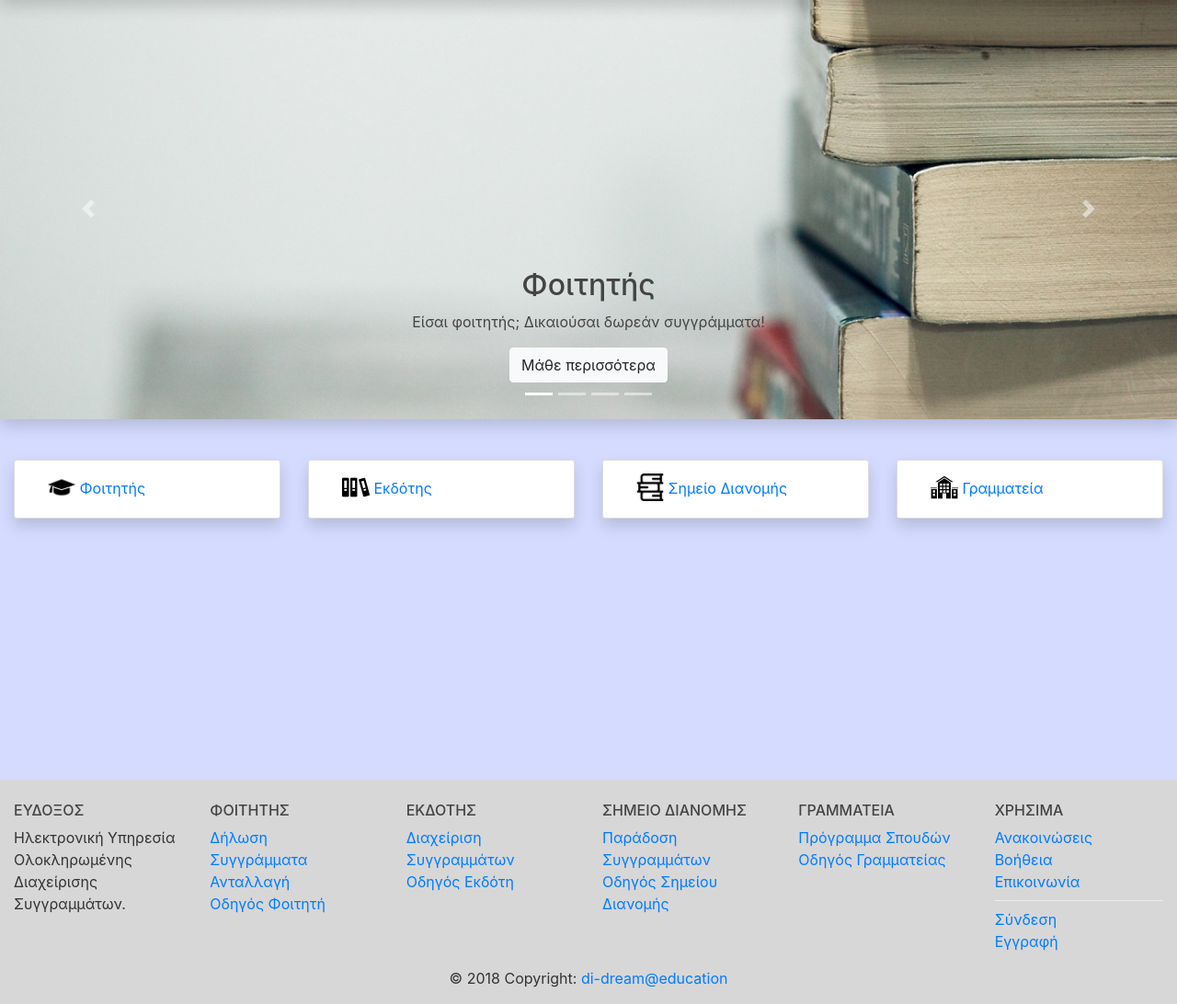
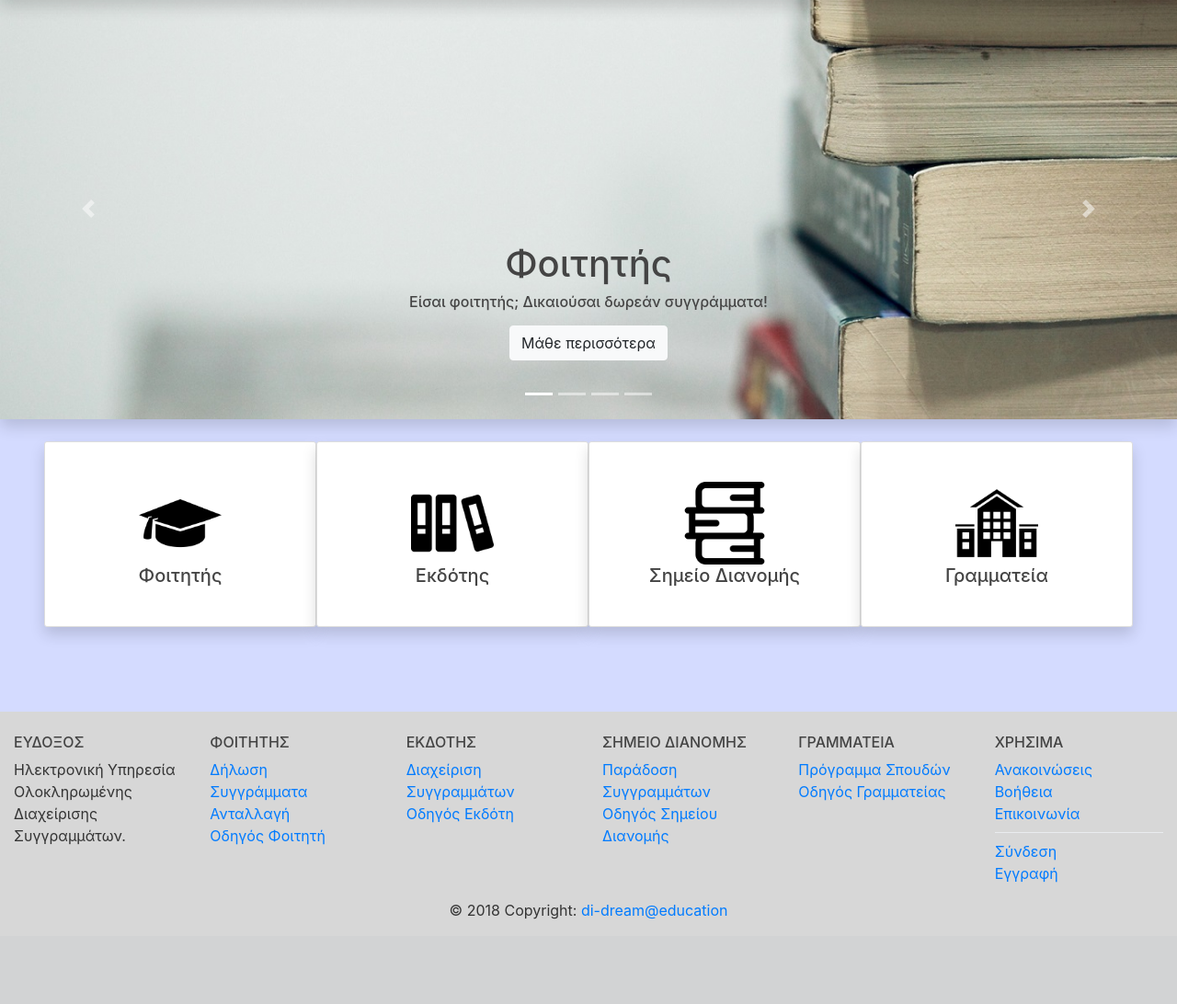
Before and after one commit to pelekoudasq/eudoxus, a Django app: page / in a window 1280 px wide. Shown: the part 84-1176 px from the top of the page at 92% size. After the commit the page ends 1084 px from the top, so only its background shows below. Run offline with Django 3.2, Linux system fonts and the light colour scheme; some libraries are stand-ins or nearby versions.

Commit message:
home blocks added (clear your cache)

```diff
--- a/users/static/users/main.css
+++ b/users/static/users/main.css
@@ -140,3 +140,11 @@ footer {
 .bs-wizard > .bs-wizard-step.complete button.bs-wizard-dot:after{  border: none; padding: 0; content: ' '; width: 14px; height: 14px; background: #17a2b8; border-radius: 50px; position: absolute; top: 8px; left: 8px;}
 .bs-wizard > .bs-wizard-step.active button.bs-wizard-dot{  border: none; padding: 0; position: absolute; width: 30px; height: 30px; display: block; background: #ffcc80; top: 45px; left: 50%; margin-top: -15px; margin-left: -15px; border-radius: 50%;}
 /*END Form Wizard*/
+
+.menubot{
+  transition: box-shadow .3s;
+}
+
+.menubot:hover {
+  box-shadow: 0 16px 28px 0 rgba(0, 0, 0, 0.22), 0 25px 55px 0 rgba(0, 0, 0, 0.21);
+}
--- a/users/templates/users/home.html
+++ b/users/templates/users/home.html
@@ -1,55 +1,8 @@
 {% extends "users/base.html"%}
 {% load static %}
 {% block content %}
-	<!-- <div class="content-section">
-		<div class="col-md-12">
-			<ul class="nav justify-content-center nav-tabs" id="myTab" role="tablist">
-			  <li class="nav-item">
-			    <a class="nav-link active" id="student-tab" data-toggle="tab" href="#student" role="tab" aria-controls="student" aria-selected="true"><img style="display: inline-block; height: 30px; margin-top: -5px" src="{% static '/students-cap.png' %}">  Φοιτητής</a>
-			  </li>
-			  <li class="nav-item">
-			    <a class="nav-link" id="publisher-tab" data-toggle="tab" href="#publisher" role="tab" aria-controls="publisher" aria-selected="false"><img style="display: inline-block; height: 30px; margin-top: -5px" src="{% static '/library.png' %}">  Εκδότης</a>
-			  </li>
-			  <li class="nav-item">
-			    <a class="nav-link" id="distributer-tab" data-toggle="tab" href="#distributer" role="tab" aria-controls="distributer" aria-selected="false"><img style="display: inline-block; height: 30px; margin-top: -5px" src="{% static '/stack-of-books.png' %}">  Σημείο Διανομής</a>
-			  </li>
-			  <li class="nav-item">
-			    <a class="nav-link" id="secretary-tab" data-toggle="tab" href="#secretary" role="tab" aria-controls="secretary" aria-selected="false"><img style="display: inline-block; height: 30px; margin-top: -5px" src="{% static '/school-building.png' %}">  Γραμματεία</a>
-			  </li>
-			</ul>
-			<div class="tab-content" id="myTabContent">
-			  <div class="tab-pane text-center fade show active" id="student" role="tabpanel" aria-labelledby="student-tab">
-			  	<br>
-			  	Οι δηλώσεις και οι διανομές των συγγραμμάτων <br>
-			  	για το Χειμερινό Εξάμηνο 2018 - 2019 <br>
-			  	ξεκίνησαν την <b>Τετάρτη 24 Οκτωβρίου</b> <br>
-			  	και θα ολοκληρωθούν την <b>Παρασκευή 21 Δεκεμβρίου</b>
-			  	<br>
-			  	<br>
-			  	Είσαι νέος φοιτητής;<a class="ml-2" href="{% url 'register' %}">Κάνε εγγραφή</a>
-			  	<br>
-			  	<br>
-			  	<div class="btn-toolbar" role="toolbar" style="justify-content: center;" aria-label="Toolbar with button groups">
-				  <div class="btn-group mr-2" role="group" aria-label="First group">
-				    <a class="btn btn-info" href="{% url 'users-display' %}">ΔΙΑΘΕΣΙΜΑ ΣΥΓΓΡΑΜΜΑΤΑ</a>
+<!--
 </div>
-				  <div class="btn-group" role="group" aria-label="Second group">
-				    <a class="btn btn-info" href="{% url 'users-order' %}">ΔΗΛΩΣΗ ΣΥΓΓΡΑΜΜΑΤΩΝ</a>
-				  </div>
-				</div>
-				<br>
-			  </div>
-			  <div class="tab-pane text-center fade" id="publisher" role="tabpanel" aria-labelledby="publisher-tab">
-			  	<br>
-			  	Οι δηλώσεις και οι διανομές των συγγραμμάτων <br>
-			  	για το Χειμερινό Εξάμηνο 2018 - 2019 <br>
-			  	ξεκίνησαν την <b>Τετάρτη 24 Οκτωβρίου</b> <br>
-			  	και θα ολοκληρωθούν την <b>Παρασκευή 21 Δεκεμβρίου</b>
-			  	<br>
-			  	<br>
-			  	Είστε Εκδοτικός Οίκος ή Αυτοεκδότης χωρίς λογαριασμό στον Εύδοξο;<a class="ml-2" href="{% url 'register' %}">Εγγραφείτε</a>
-			  	<br>
-			  	<br>
 <div class="btn-toolbar" role="toolbar" style="justify-content: center;" aria-label="Toolbar with button groups">
 <div class="btn-group mr-2" role="group" aria-label="First group">
 <button type="button" class="btn btn-info">ΣΥΓΓΡΑΜΜΑΤΑ ΕΚΔΟΤΗ</button>
@@ -58,19 +11,6 @@
 <button type="button" class="btn btn-info">ΟΔΗΓΟΣ ΕΚΔΟΤΗ</button>
 </div>
 </div>
-				<br>
-			  </div>
-			  <div class="tab-pane text-center fade" id="distributer" role="tabpanel" aria-labelledby="distributer-tab">
-			  	<br>
-			  	Οι δηλώσεις και οι διανομές των συγγραμμάτων <br>
-			  	για το Χειμερινό Εξάμηνο 2018 - 2019 <br>
-			  	ξεκίνησαν την <b>Τετάρτη 24 Οκτωβρίου</b> <br>
-			  	και θα ολοκληρωθούν την <b>Παρασκευή 21 Δεκεμβρίου</b>
-			  	<br>
-			  	<br>
-			  	Είστε Βιβλιοπωλείο ή Βιβλιοθήκη χωρίς λογαριασμό στον Εύδοξο;<a class="ml-2" href="{% url 'register' %}">Εγγραφείτε</a>
-			  	<br>
-			  	<br>
 <div class="btn-toolbar" role="toolbar" style="justify-content: center;" aria-label="Toolbar with button groups">
 <div class="btn-group mr-2" role="group" aria-label="First group">
 <button type="button" class="btn btn-info">ΠΑΡΑΔΟΣΗ ΣΥΓΓΡΑΜΜΑΤΩΝ</button>
@@ -79,19 +19,6 @@
 <button type="button" class="btn btn-info">ΟΔΗΓΟΣ ΣΗΜΕΙΟΥ ΔΙΑΝΟΜΗΣ</button>
 </div>
 </div>
-				<br>
-			  </div>
-			  <div class="tab-pane text-center fade" id="secretary" role="tabpanel" aria-labelledby="secretary-tab">
-			  	<br>
-			  	Οι δηλώσεις και οι διανομές των συγγραμμάτων <br>
-			  	για το Χειμερινό Εξάμηνο 2018 - 2019 <br>
-			  	ξεκίνησαν την <b>Τετάρτη 24 Οκτωβρίου</b> <br>
-			  	και θα ολοκληρωθούν την <b>Παρασκευή 21 Δεκεμβρίου</b>
-			  	<br>
-			  	<br>
-			  	Είστε Γραμματεία χωρίς λογαριασμό στον Εύδοξο;<a class="ml-2" href="{% url 'register' %}">Εγγραφείτε</a>
-			  	<br>
-			  	<br>
 <div class="btn-toolbar" role="toolbar" style="justify-content: center;" aria-label="Toolbar with button groups">
 <div class="btn-group mr-2" role="group" aria-label="First group">
 <button type="button" class="btn btn-info">ΠΡΟΓΡΑΜΜΑ ΣΠΟΥΔΩΝ</button>
@@ -99,13 +26,8 @@
 <div class="btn-group" role="group" aria-label="Second group">
 <button type="button" class="btn btn-info">ΟΔΗΓΟΣ ΓΡΑΜΜΑΤΕΙΑΣ</button>
 </div>
-				</div>
-				<br>
-			  </div>
-			</div>
-		</div>
 </div>-->
-	<div id="carousel" class="carousel slide carousel-fade shadow mb-6" data-ride="carousel" data-interval="4000">
+	<div id="carousel" class="carousel slide carousel-fade shadow mb-0" data-ride="carousel" data-interval="4000">
 		<ol class="carousel-indicators">
 			<li data-target="#carousel" data-slide-to="0" class="active"></li>
 			<li data-target="#carousel" data-slide-to="1"></li>
@@ -114,7 +36,6 @@
 		</ol>
 		<div class="carousel-inner" role="listbox">
 			<div class="carousel-item active">
-				<div>
 				<picture>
 					<source srcset="{% static 'new-2000x500.jpg' %}" media="(min-width: 1400px)">
 					<source srcset="{% static 'new-1400x500.jpg' %}" media="(min-width: 769px)">
@@ -122,16 +43,12 @@
 					<img srcset="{% static 'new-600x500.jpg' %}" alt="responsive image" class="d-block img-fluid">
 				</picture>
 				<div class="carousel-caption mr-auto">
-						<div>
-							<h2>Φοιτητής</h2>
-							<p style="color:#444444;">Είσαι φοιτητής; Δικαιούσαι δωρεάν συγγράμματα!</p>
-							<a href="{% url 'users-student' %}" class="btn btn-light">Μάθε περισσότερα</a>
-						</div>
-					</div>
+					<h1>Φοιτητής</h1>
+					<h6 class="mb-3" style="color:#444444;">Είσαι φοιτητής; Δικαιούσαι δωρεάν συγγράμματα!</h6>
+					<a href="{% url 'users-student' %}" class="btn btn-light mb-4">Μάθε περισσότερα</a>
 				</div>
 			</div>
 			<div class="carousel-item">
-				<div>
 				<picture>
 					<source srcset="{% static 'sec-2000x500.jpg' %}" media="(min-width: 1400px)">
 					<source srcset="{% static 'sec-1400x500.jpg' %}" media="(min-width: 769px)">
@@ -139,16 +56,12 @@
 					<img style="-webkit-filter: blur(1px);filter: blur(1px);" srcset="{% static 'sec-600x500.jpg' %}" alt="responsive image" class="d-block img-fluid">
 				</picture>
 				<div class="carousel-caption justify-content-center align-items-center">
-						<div>
-							<h2 style="color:white;">Εκδότης</h2>
-							<p>Είστε εκδότης ακαδημαϊκών συγγραμμάτων; Μπορείτε να συμμετέχετε στο πρόγραμμα Εύδοξος</p>
-							<a href="{% url 'users-about' %}" class="btn btn-light">Μάθε περισσότερα</a>
-						</div>
-					</div>
+					<h1 style="color:white;">Εκδότης</h1>
+					<h6 class="mb-3" style="color:#fff;">Είστε εκδότης ακαδημαϊκών συγγραμμάτων; Μπορείτε να συμμετέχετε στο πρόγραμμα Εύδοξος</h6>
+					<a href="{% url 'users-about' %}" class="btn btn-light mb-4">Μάθε περισσότερα</a>
 				</div>
 			</div>
 			<div class="carousel-item">
-				<div>
 				<picture>
 					<source srcset="{% static 'dis-2000x500.jpg' %}" media="(min-width: 1400px)">
 					<source srcset="{% static 'dis-1400x500.jpg' %}" media="(min-width: 769px)">
@@ -156,16 +69,12 @@
 					<img style="-webkit-filter: blur(3px);filter: blur(3px);" srcset="{% static 'dis-600x500.jpg' %}" alt="responsive image" class="d-block img-fluid">
 				</picture>
 				<div class="carousel-caption justify-content-center align-items-center">
-						<div>
-							<h2 style="color:white;">Σημείο Διανομής</h2>
-							<p>Είστε Βιβλιοπωλείο ή Βιβλιοθήκη και θέλετε να διανείμετε ακαδημαϊκά συγγράμματα;</p>
-							<a class="btn btn-light" href="#">Μάθε περισσότερα</a>
-						</div>
-					</div>
+					<h1 style="color:white;">Σημείο Διανομής</h1>
+					<h6 class="mb-3" style="color:#fff;">Είστε Βιβλιοπωλείο ή Βιβλιοθήκη και θέλετε να διανείμετε ακαδημαϊκά συγγράμματα;</h6>
+					<a class="btn btn-light mb-4" href="#">Μάθε περισσότερα</a>
 				</div>
 			</div>
 			<div class="carousel-item">
-				<div>
 				<picture>
 					<source srcset="{% static 'amf-2000x500.jpg' %}" media="(min-width: 1400px)">
 					<source srcset="{% static 'amf-1400x500.jpg' %}" media="(min-width: 769px)">
@@ -173,12 +82,9 @@
 					<img srcset="{% static 'amf-600x500.jpg' %}" alt="responsive image" class="d-block img-fluid">
 				</picture>
 				<div class="carousel-caption justify-content-center align-items-center">
-						<div>
-							<h2 style="color:#3b3b3b;">Γραμματεία</h2>
-							<p>Είστε Γραμματεία ακαδημαϊκού τμήματος και θέλετε να τροποποιήσετε το Πρόγραμμα Σπουδών;</p>
-							<a class="btn btn-light" href="#">Μάθε περισσότερα</a>
-						</div>
-					</div>
+					<h1 style="color:#3b3b3b;">Γραμματεία</h1>
+					<h6 class="mb-3" style="color:#fff;">Είστε Γραμματεία ακαδημαϊκού τμήματος και θέλετε να τροποποιήσετε το Πρόγραμμα Σπουδών;</h6>
+					<a class="btn btn-light mb-4" href="#">Μάθε περισσότερα</a>
 				</div>
 			</div>
 		</div>
@@ -192,37 +98,37 @@
 		</a>
 	</div>
 	<br>
-	<div class="row mx-0">
-		<div class="col-sm-3">
-			<div class="content-section shadow mb-6">
-				<a class="nav-link active" id="student-tab" data-toggle="tab" href="#student" role="tab" aria-controls="student" aria-selected="true"><img style="display: inline-block; height: 30px; margin-top: -5px" src="{% static '/students-cap.png' %}"> Φοιτητής</a>
+	<div class="row mx-5 ">
+		<div class="col-sm-3 mx p-0 content-section shadow mb-6 mt-0 p-0">
+			<a href="{% url 'users-student' %}" style="text-decoration: none;">
+				<div class="menubot" style="height: 200px; text-align: center;">
+					<br><br><img style="display: inline-block; height: 90px; margin-top: -5px" src="{% static '/students-cap.png' %}"><br><h5>Φοιτητής</h5>
+				</div>
+			</a>
+			</div>
+		<div class="col-sm-3 mx-0 p-0 content-section shadow mb-6 mt-0 p-0">
+			<a href="#" style="text-decoration: none;">
+				<div class="menubot" style="height: 200px; text-align: center;">
+					<br><br><img style="display: inline-block; height: 90px; margin-top: -5px" src="{% static '/library.png' %}"><br><h5>Εκδότης</h5>
 				</div>
 			</div>
-		<div class="col-sm-3">
-			<div class="content-section shadow mb-6">
-				<a class="nav-link" id="publisher-tab" data-toggle="tab" href="#publisher" role="tab" aria-controls="publisher" aria-selected="false"><img style="display: inline-block; height: 30px; margin-top: -5px" src="{% static '/library.png' %}"> Εκδότης</a>
+		</a>
+		<div class="col-sm-3 mx-0 p-0 content-section shadow mb-6 mt-0 p-0">
+			<a href="#" style="text-decoration: none;">
+				<div class="menubot" style="height: 200px; text-align: center;">
+					<br><br><img style="display: inline-block; height: 90px; margin-top: -5px" src="{% static '/stack-of-books.png' %}"><br><h5>Σημείο Διανομής</h5>
 				</div>
+			</a>
 		</div>
-		<div class="col-sm-3">
-			<div class="content-section shadow mb-6">
-				<a class="nav-link" id="distributer-tab" data-toggle="tab" href="#distributer" role="tab" aria-controls="distributer" aria-selected="false"><img style="display: inline-block; height: 30px; margin-top: -5px" src="{% static '/stack-of-books.png' %}"> Σημείο Διανομής</a>
+		<div class="col-sm-3 mx-0 p-0 content-section shadow mb-6 mt-0 p-0">
+			<a href="#" style="text-decoration: none;">
+				<div class="menubot" style="height: 200px; text-align: center;">
+					<br><br><img style="display: inline-block; height: 90px; margin-top: -5px" src="{% static '/school-building.png' %}"><br><h5>Γραμματεία</h5>
 				</div>
-		</div>
-		<div class="col-sm-3">
-			<div class="content-section shadow mb-6">
-				<a class="nav-link" id="secretary-tab" data-toggle="tab" href="#secretary" role="tab" aria-controls="secretary" aria-selected="false"><img style="display: inline-block; height: 30px; margin-top: -5px" src="{% static '/school-building.png' %}"> Γραμματεία</a>
-			</div>
+			</a>
 		</div>
 	</div>
 	<br>
 	<br>
 	<br>
-	<br>
-	<br>
-	<br>
-	<br>
-	<br>
-	<br>
-	<br>
-	<br>
 {% endblock content %}
```
Lines whose indentation alone changed are shown as unchanged.
